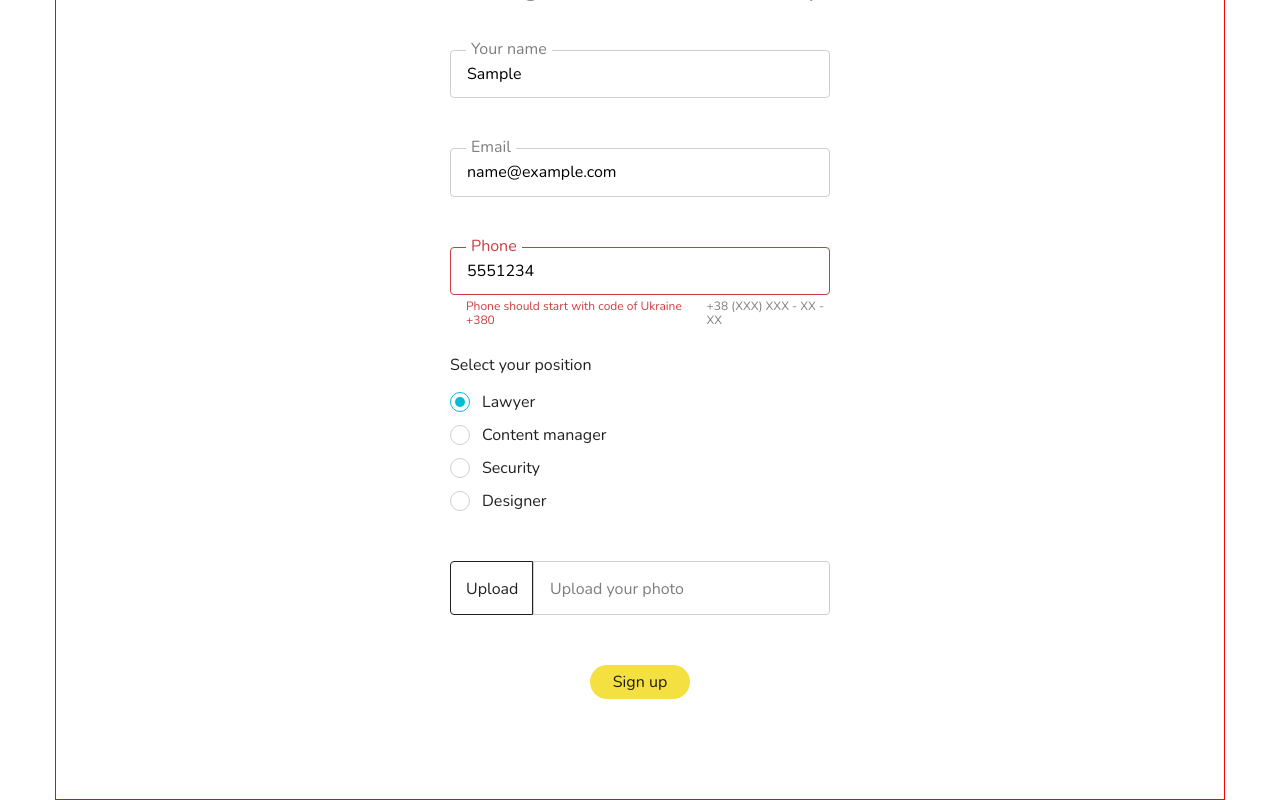
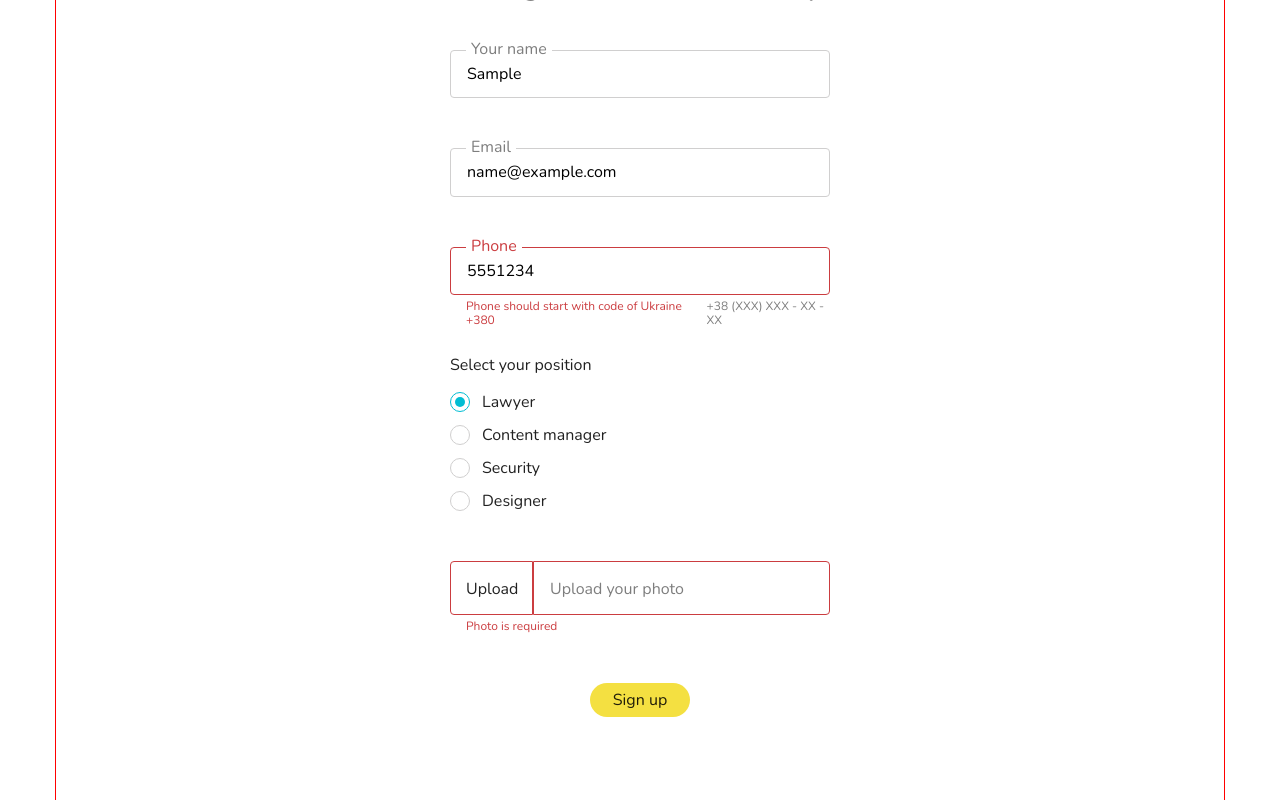
Before and after one commit to diVladimirov/test-one-page, a React (Create React App) app: page / in a window 1280 px wide. Both pictures are taken after typing "Sample", "name@example.com", "5551234" into the empty fields and a click on the button "Sign up". Shown: the part 1737-2537 px from the top of the page. Built offline with nearby package versions, Linux system fonts and the light colour scheme.

Commit message:
add onChange on add image

```diff
--- a/src/components/Form/Form.jsx
+++ b/src/components/Form/Form.jsx
@@ -50,6 +50,7 @@ const Form = () => {
       email: '',
       phone: '',
       position: 1,
+      photo: '',
     },
     validationSchema: Yup.object().shape({
       name: Yup.string()
@@ -69,6 +70,7 @@ const Form = () => {
         .max(13)
         .matches(/^([+]{0,1}380([0-9]{9})$)/, 'Phone should start with code of Ukraine +380')
         .required('Phone is required'),
+      photo: Yup.mixed().required('Photo is required'),
     }),
     onSubmit: (values, { resetForm }) => {
       console.log(values);
@@ -191,14 +193,50 @@ const Form = () => {
         </PositionWrapper>
 
         <InputPhotoWrapper>
-          <InputPhotoStyled type="file" id="photo" name="photo" accept="image/*" />
-          <LabelPhotoStyled htmlFor="photo">
-            <InputPhotoDescriptionBefore>Upload</InputPhotoDescriptionBefore>
-            <InputPhotoDescriptionAfter>Upload your photo</InputPhotoDescriptionAfter>
-          </LabelPhotoStyled>
+          {formik.touched.photo && formik.errors.photo ? (
+            <LabelPhotoStyled htmlFor="photo">
+              <InputPhotoStyled
+                type="file"
+                id="photo"
+                name="photo"
+                accept=".jpg, .jpeg"
+                onChange={events => {
+                  formik.setFieldValue('photo', events.target.files[0]);
+                }}
+              />
+              <InputPhotoDescriptionBefore withError>Upload</InputPhotoDescriptionBefore>
+              <InputPhotoDescriptionAfter withError>
+                {formik.values.photo ? formik.values.photo.name : 'Upload your photo'}
+              </InputPhotoDescriptionAfter>
+            </LabelPhotoStyled>
+          ) : (
+            <LabelPhotoStyled htmlFor="photo">
+              <InputPhotoStyled
+                type="file"
+                id="photo"
+                name="photo"
+                accept=".jpg, .jpeg"
+                onChange={events => {
+                  formik.setFieldValue('photo', events.target.files[0]);
+                }}
+              />
+              <InputPhotoDescriptionBefore>Upload</InputPhotoDescriptionBefore>
+              <InputPhotoDescriptionAfter>
+                {formik.values.photo
+                  ? formik.values.photo.name.slice(0, 27) + '...'
+                  : 'Upload your photo'}
+              </InputPhotoDescriptionAfter>
+            </LabelPhotoStyled>
+          )}
+
+          {formik.touched.photo && formik.errors.photo ? (
+            <ErrorTextStyled>{formik.errors.photo}</ErrorTextStyled>
+          ) : null}
         </InputPhotoWrapper>
         <ButtonWrapper>
-          <ButtonStyled type="submit">Sign up</ButtonStyled>
+          <ButtonStyled type="submit" disabled={!formik.dirty && !formik.isValid}>
+            Sign up
+          </ButtonStyled>
         </ButtonWrapper>
       </FormStyled>
     </FormWrapper>
--- a/src/components/Form/Form.styled.js
+++ b/src/components/Form/Form.styled.js
@@ -136,6 +136,12 @@ export const ButtonStyled = styled.button`
   font-size: 16px;
   line-height: 26px;
   color: rgba(0, 0, 0, 0.87);
+
+  &:disabled {
+    background: #b4b4b4;
+    color: rgba(255, 255, 255, 0.87);
+    cursor: default;
+  }
 `;
 
 export const InputPhotoWrapper = styled.div`
@@ -161,7 +167,7 @@ export const LabelPhotoStyled = styled.label`
 export const InputPhotoDescriptionBefore = styled.span`
   width: 83px;
   height: 54px;
-  border: 1px solid rgba(0, 0, 0, 0.87);
+  border: ${props => (props.withError ? '1px solid #CB3D40' : '1px solid rgba(0, 0, 0, 0.87)')};
   border-radius: 4px 0px 0px 4px;
   font-size: 16px;
   line-height: 26px;
@@ -172,7 +178,7 @@ export const InputPhotoDescriptionBefore = styled.span`
 export const InputPhotoDescriptionAfter = styled.span`
   height: 54px;
   width: 100%;
-  border: 1px solid #d0cfcf;
+  border: ${props => (props.withError ? '1px solid #CB3D40' : '1px solid #d0cfcf')};
   border-radius: 0px 4px 4px 0px;
   font-size: 16px;
   line-height: 26px;
```
